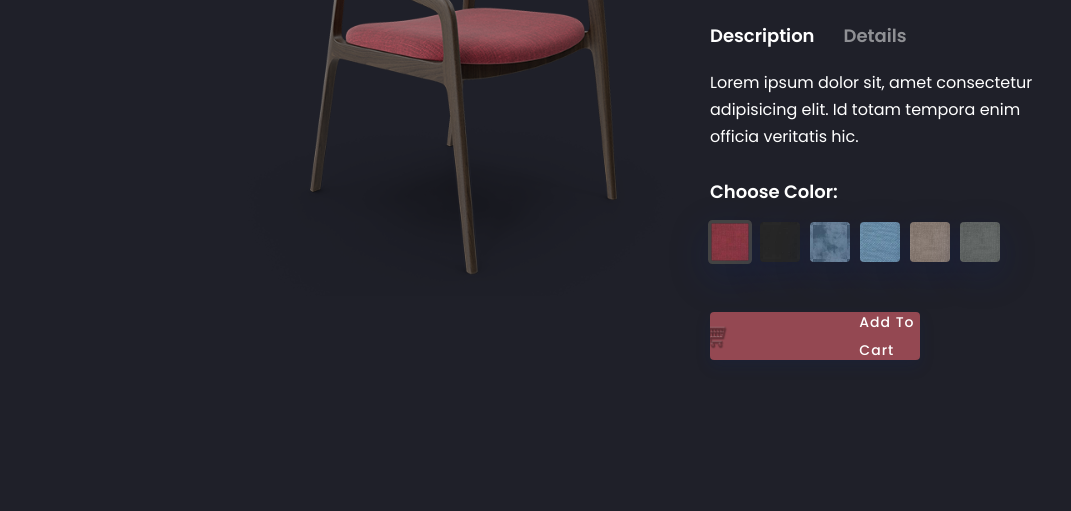
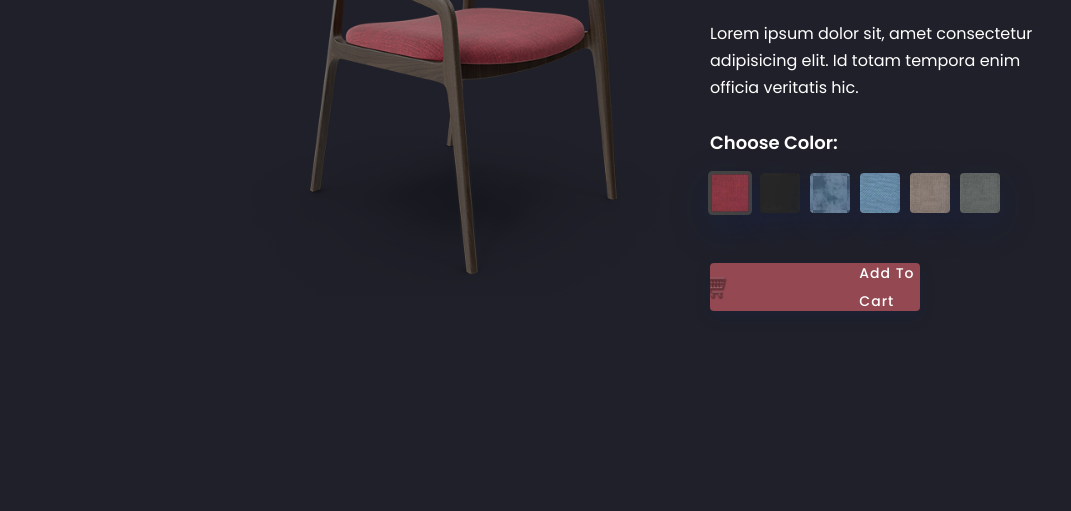
Before and after one commit to Arman-ali1/ArmanModernChair, a plain HTML site: page index.html in a window 1280 px wide. Shown: the part 289-800 px from the top of the page, without its empty margins (0-1071 px from the left). Drawn offline with Linux system fonts and the light colour scheme.

Commit message:
Update styles.css

```diff
--- a/styles.css
+++ b/styles.css
@@ -141,7 +141,7 @@ p {
   margin: 0 auto;
   display: flex;
   flex-wrap: wrap;
-  padding: 100px 0;
+  padding: 51px 0;
 
 }
 
```
